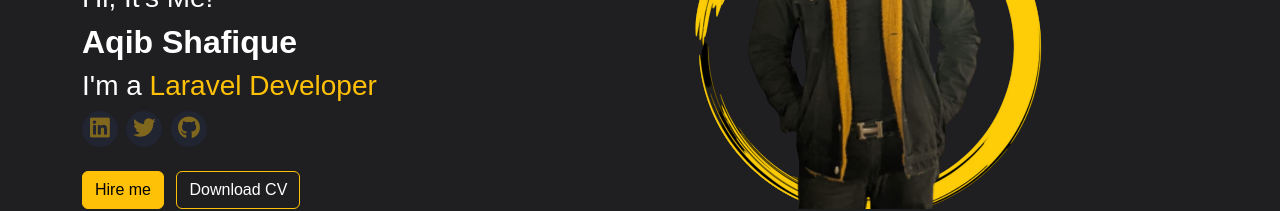
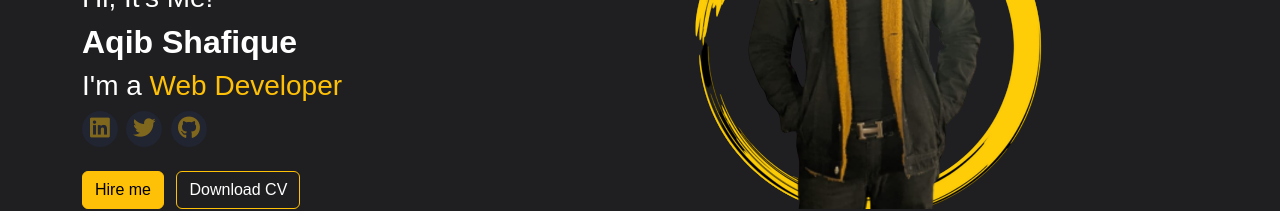
Before and after one commit to Aqib69/portfolio, a plain HTML site: page index.html in a window 1280 px wide. Shown: the part 337-548 px from the top of the page. Drawn offline with nearby package versions, Linux system fonts and the light colour scheme; a web font is replaced by a local one.

Commit message:
edit title name

```diff
--- a/index.html
+++ b/index.html
@@ -52,7 +52,7 @@
                 <div class="col-lg-6">
                     <h3>Hi, It's Me!</h3>
                     <h2 class="fw-bold">Aqib Shafique</h2>
-                    <h3>I'm a <span class=" text-warning text">Laravel Developer</span></h3>
+                    <h3>I'm a <span class=" text-warning text">Web Developer</span></h3>
                     <!-- <p>I have the ability to learn quickly, follow the
                         procedure exactly, solve problems
                         independently. I want to secure a position
```
